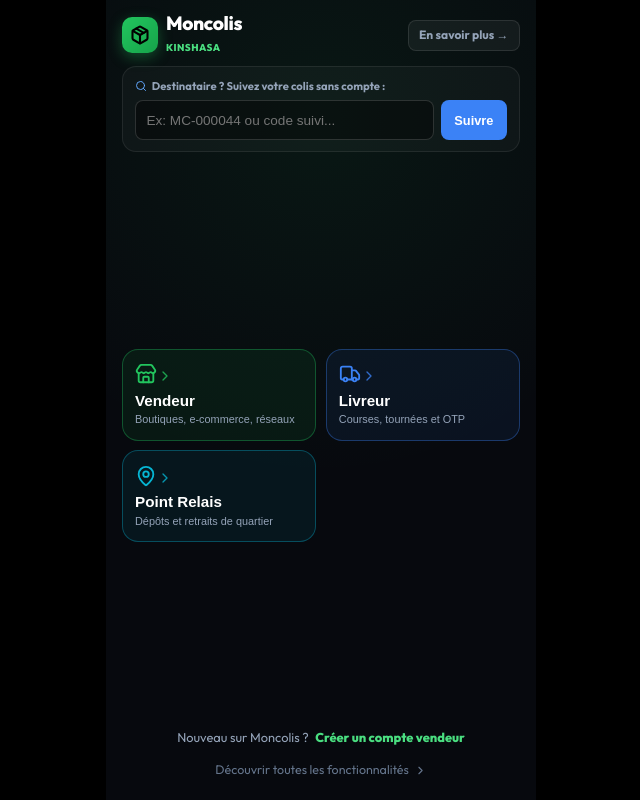
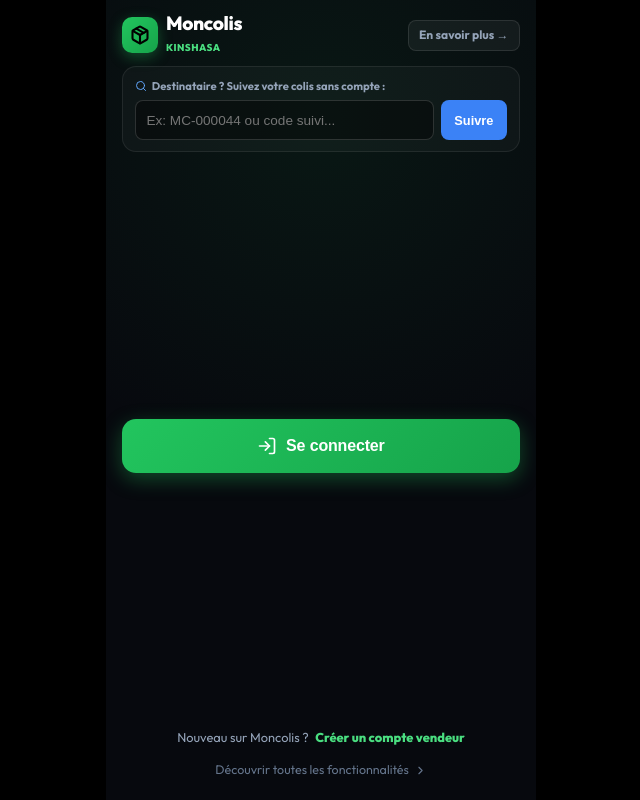
Before and after one commit to ARTHUR24322/mon-colis, a Next.js app: page / in a window 1280 px wide. Shown: the whole page, without its empty margins (319-959 px from the left). Built offline with nearby package versions, Linux system fonts and the light colour scheme; no server answers; the database is empty.

Commit message:
feat(home): remplace 3 tuiles par bouton Se connecter, garde suivi colis

```diff
--- a/src/app/page.tsx
+++ b/src/app/page.tsx
@@ -4,8 +4,7 @@
 import Link from 'next/link';
 import { useRouter } from 'next/navigation';
 import {
-  Package, Store, Truck, MapPin, Search,
-  ArrowRight, ChevronRight
+  Package, Search, ArrowRight, ChevronRight, LogIn,
 } from 'lucide-react';
 
 export default function HomeEntryPage() {
@@ -44,44 +43,9 @@
     }
   };
 
-  const handleRoleSelect = (roleKey: string) => {
-    try {
-      localStorage.setItem('moncolis_last_role', roleKey);
-    } catch {}
-    router.push(`/auth/${roleKey}/login`);
+  const handleLogin = () => {
+    router.push('/auth/vendeur/login');
   };
-
-  const roleCards = [
-    {
-      key: 'vendeur',
-      label: 'Vendeur',
-      desc: 'Boutiques, e-commerce, réseaux',
-      icon: <Store size={22} />,
-      color: '#22c55e',
-      border: 'rgba(34, 197, 94, 0.35)',
-      bg: 'rgba(34, 197, 94, 0.08)',
-    },
-    {
-      key: 'livreur',
-      label: 'Livreur',
-      desc: 'Courses, tournées et OTP',
-      icon: <Truck size={22} />,
-      color: '#3b82f6',
-      border: 'rgba(59, 130, 246, 0.35)',
-      bg: 'rgba(59, 130, 246, 0.08)',
-    },
-    {
-      key: 'point-relais',
-      label: 'Point Relais',
-      desc: 'Dépôts et retraits de quartier',
-      icon: <MapPin size={22} />,
-      color: '#06b6d4',
-      border: 'rgba(6, 182, 212, 0.35)',
-      bg: 'rgba(6, 182, 212, 0.08)',
-    },
-    // NOTE: L'espace Agence n'est PAS listé ici intentionnellement.
-    // Les agences accèdent uniquement via /agence (URL non référencée).
-  ];
 
   return (
     <main style={{
@@ -189,7 +153,7 @@
         {lastRole && (
           <div style={{ marginBottom: '0.65rem' }}>
             <button
-              onClick={() => handleRoleSelect(lastRole)}
+              onClick={() => router.push(`/auth/${lastRole}/login`)}
               style={{
                 width: '100%',
                 minHeight: '46px',
@@ -213,48 +177,33 @@
         )}
       </div>
 
-      {/* ─── 3. CENTRE : LES 4 TUILES D'ACCÈS PAR RÔLE ─── */}
-      <div style={{
-        display: 'grid',
-        gridTemplateColumns: '1fr 1fr',
-        gap: '0.6rem',
-        margin: '0.25rem 0',
-      }}>
-        {roleCards.map(rc => (
+      {/* ─── 3. CENTRE : BOUTON SE CONNECTER ─── */}
+      <div style={{ margin: '0.5rem 0' }}>
         <button
-            key={rc.key}
-            onClick={() => handleRoleSelect(rc.key)}
+          onClick={handleLogin}
           style={{
-              background: rc.bg,
-              border: `1px solid ${rc.border}`,
-              borderRadius: '16px',
-              padding: '0.85rem 0.75rem',
-              textAlign: 'left',
+            width: '100%',
+            minHeight: '54px',
+            borderRadius: '14px',
+            border: 'none',
+            background: 'linear-gradient(135deg, #22c55e, #16a34a)',
+            color: '#fff',
+            fontWeight: '800',
+            fontSize: '1rem',
             cursor: 'pointer',
             display: 'flex',
-              flexDirection: 'column',
-              justifyContent: 'space-between',
-              minHeight: '92px',
-              position: 'relative',
-              transition: 'transform 0.1s ease',
+            alignItems: 'center',
+            justifyContent: 'center',
+            gap: '0.55rem',
+            boxShadow: '0 6px 20px rgba(34,197,94,0.35)',
+            transition: 'opacity 0.15s ease',
             WebkitTapHighlightColor: 'transparent',
+            letterSpacing: '-0.01em',
           }}
         >
-            <div style={{ display: 'flex', justifyContent: 'space-between', alignItems: 'center' }}>
-              <div style={{ color: rc.color }}>{rc.icon}</div>
-              <ChevronRight size={16} color={rc.color} style={{ opacity: 0.8 }} />
-            </div>
-
-            <div>
-              <div style={{ fontSize: '0.95rem', fontWeight: '900', color: '#ffffff', lineHeight: 1.2 }}>
-                {rc.label}
-              </div>
-              <div style={{ fontSize: '0.68rem', color: '#94a3b8', marginTop: '0.2rem', lineHeight: 1.2 }}>
-                {rc.desc}
-              </div>
-            </div>
+          <LogIn size={20} />
+          Se connecter
         </button>
-        ))}
       </div>
 
       {/* ─── 4. BAS : S'INSCRIRE & LIEN PRÉSENTATION ─── */}
```
Lines whose indentation alone changed are shown as unchanged.
